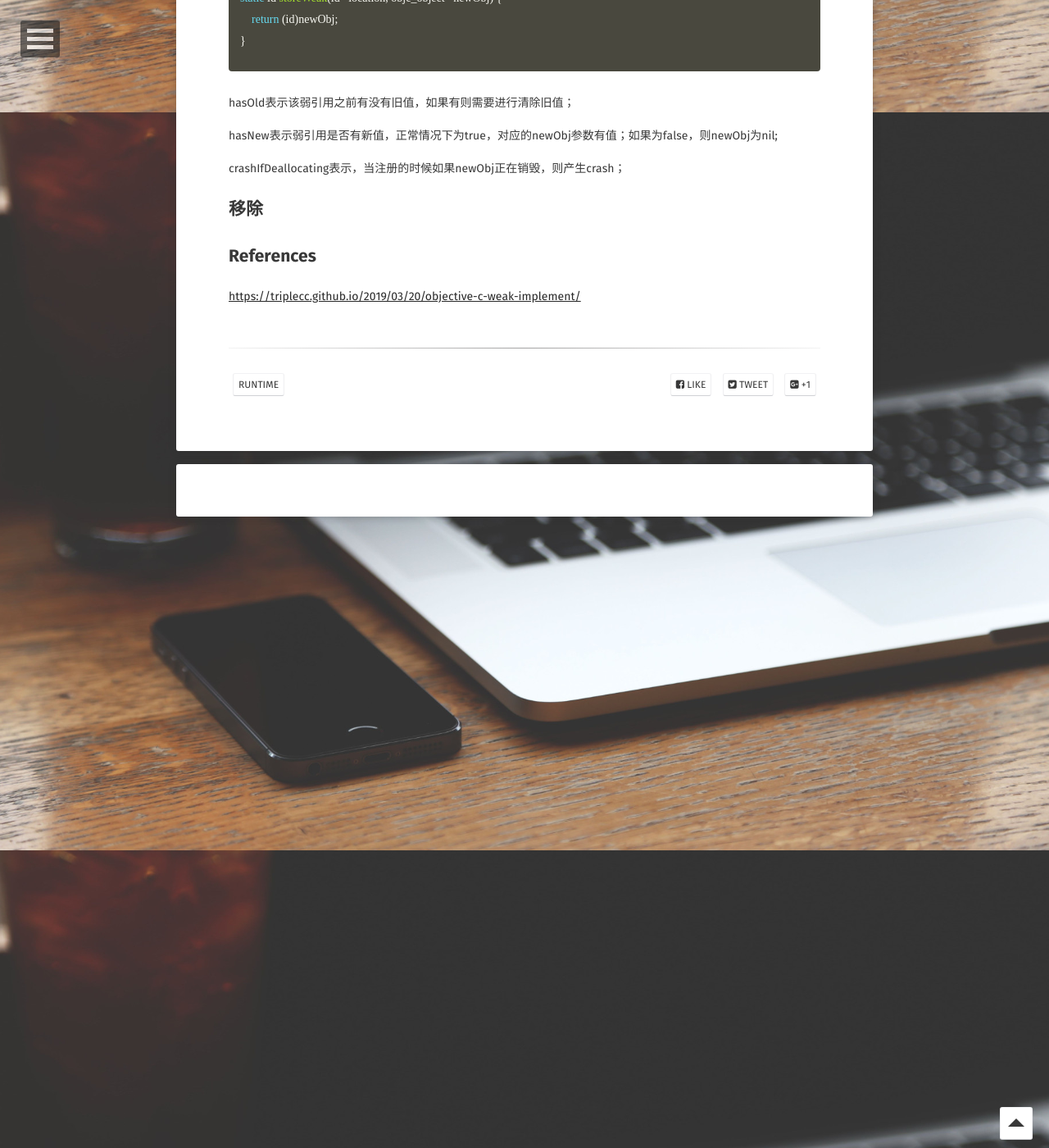
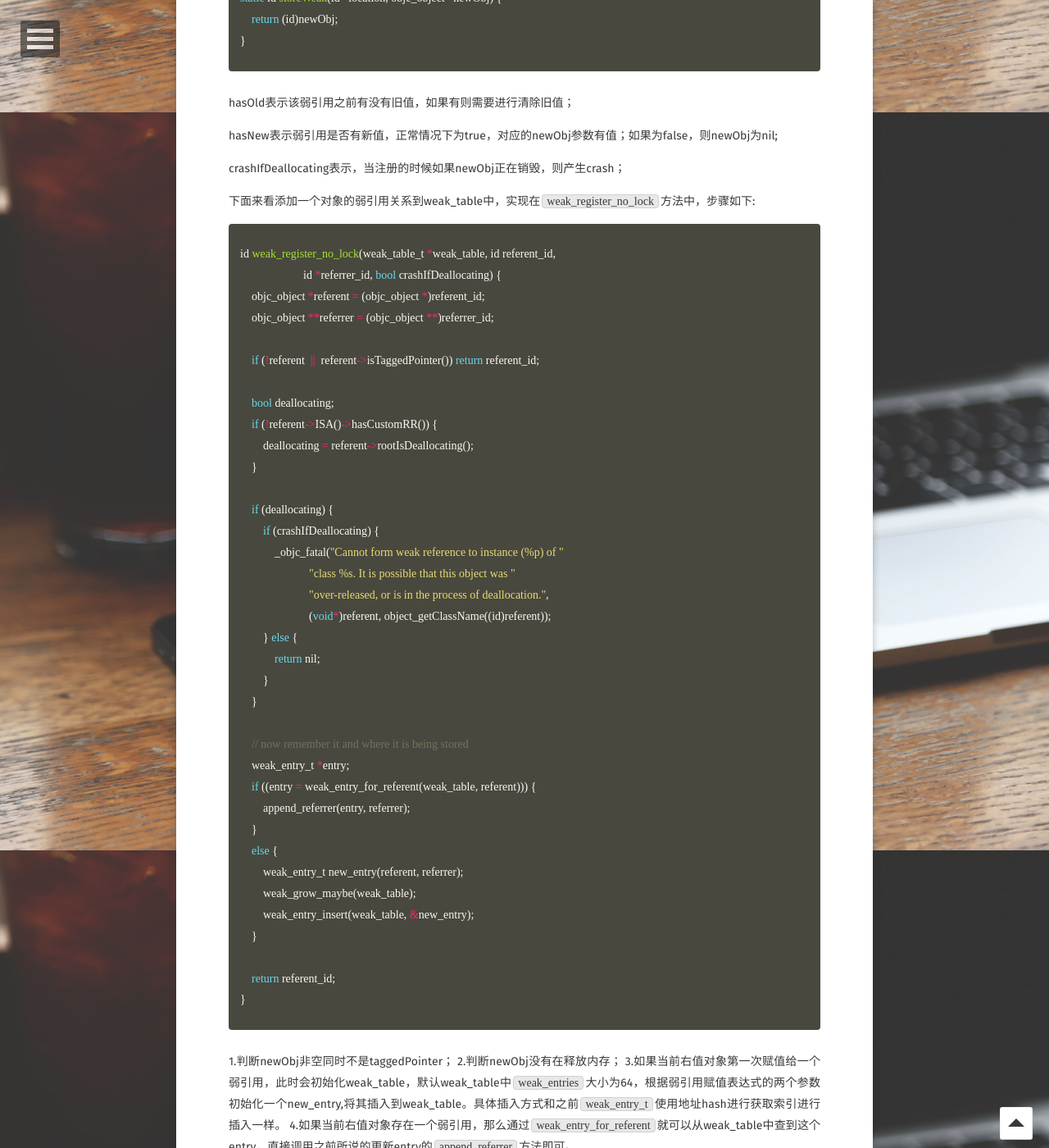
Before and after one commit to longjianjiang/longjianjiang.github.io, a Jekyll site: the page built from _posts/2019-04-12-runtime-source-code-weak.md, in a window 1280 px wide and 1400 px high, scrolled down 3463 px. Shown: the whole window at 82% size. Built offline with Jekyll 4.4.1, drawn with Linux system fonts in a browser that asks for light colours; some web fonts are replaced; comment, search, counter and statistics services are not loaded; some of the changed text lies outside the part shown.

Commit message:
Update(auto commit)

```diff
--- a/_posts/2019-04-12-runtime-source-code-weak.md
+++ b/_posts/2019-04-12-runtime-source-code-weak.md
@@ -92,7 +92,7 @@
 
 上述更新entry的方法在 `objc_weak.mm` 的 `append_referrer` 方法中。
 
-## 调用
+## weak_register_no_lock
 
 当给一个弱引用进行赋值的时候，调用栈如下所示:
 
@@ -121,8 +121,96 @@
 
 crashIfDeallocating表示，当注册的时候如果newObj正在销毁，则产生crash；
 
+下面来看添加一个对象的弱引用关系到weak_table中，实现在`weak_register_no_lock`方法中，步骤如下:
 
-## 移除
+{% highlight cpp %}
+id weak_register_no_lock(weak_table_t *weak_table, id referent_id,
+                      id *referrer_id, bool crashIfDeallocating) {
+    objc_object *referent = (objc_object *)referent_id;
+    objc_object **referrer = (objc_object **)referrer_id;
+
+    if (!referent  ||  referent->isTaggedPointer()) return referent_id;
+
+    bool deallocating;
+    if (!referent->ISA()->hasCustomRR()) {
+        deallocating = referent->rootIsDeallocating();
+    }
+
+    if (deallocating) {
+        if (crashIfDeallocating) {
+            _objc_fatal("Cannot form weak reference to instance (%p) of "
+                        "class %s. It is possible that this object was "
+                        "over-released, or is in the process of deallocation.",
+                        (void*)referent, object_getClassName((id)referent));
+        } else {
+            return nil;
+        }
+    }
+
+    // now remember it and where it is being stored
+    weak_entry_t *entry;
+    if ((entry = weak_entry_for_referent(weak_table, referent))) {
+        append_referrer(entry, referrer);
+    }
+    else {
+        weak_entry_t new_entry(referent, referrer);
+        weak_grow_maybe(weak_table);
+        weak_entry_insert(weak_table, &new_entry);
+    }
+
+    return referent_id;
+}
+{% endhighlight %}
+
+
+1.判断newObj非空同时不是taggedPointer；
+2.判断newObj没有在释放内存；
+3.如果当前右值对象第一次赋值给一个弱引用，此时会初始化weak_table，默认weak_table中`weak_entries`大小为64，根据弱引用赋值表达式的两个参数初始化一个new_entry,将其插入到weak_table。具体插入方式和之前`weak_entry_t`使用地址hash进行获取索引进行插入一样。
+4.如果当前右值对象存在一个弱引用，那么通过`weak_entry_for_referent`就可以从weak_table中查到这个entry，直接调用之前所说的更新entry的`append_referrer`方法即可。
+
+目前为止，直接的所说的数据结构关系如下图所示:
+
+
+## weak_unregister_no_lock
+
+当一个弱引用指向一个新的对象时，需要从weak_table中移除一个对象的弱引用关系。实现在`weak_unregister_no_lock`方法中，步骤如下:
+
+{% highlight cpp %}
+void weak_unregister_no_lock(weak_table_t *weak_table, id referent_id,
+                        id *referrer_id) {
+    objc_object *referent = (objc_object *)referent_id;
+    objc_object **referrer = (objc_object **)referrer_id;
+
+    weak_entry_t *entry;
+
+    if (!referent) return;
+
+    if ((entry = weak_entry_for_referent(weak_table, referent))) {
+        remove_referrer(entry, referrer);
+        bool empty = true;
+        if (entry->out_of_line()  &&  entry->num_refs != 0) {
+            empty = false;
+        }
+        else {
+            for (size_t i = 0; i < WEAK_INLINE_COUNT; i++) {
+                if (entry->inline_referrers[i]) {
+                    empty = false;
+                    break;
+                }
+            }
+        }
+
+        if (empty) {
+            weak_entry_remove(weak_table, entry);
+        }
+    }
+}
+{% endhighlight %}
+
+1.首先判断右值对象是否为空；
+2.通过`weak_entry_for_referent`就可以从weak_table中查到这个entry，从存储旧对象左值地址的数组中移除当前赋值表达式左值的地址；
+3.判断旧对象的弱引用关系entry中存储左值地址的数组是否为空，如果为空，则调用`weak_entry_remove`从weak_table中移除旧对象的弱引用关系。
+
 
 ## References
 
```
